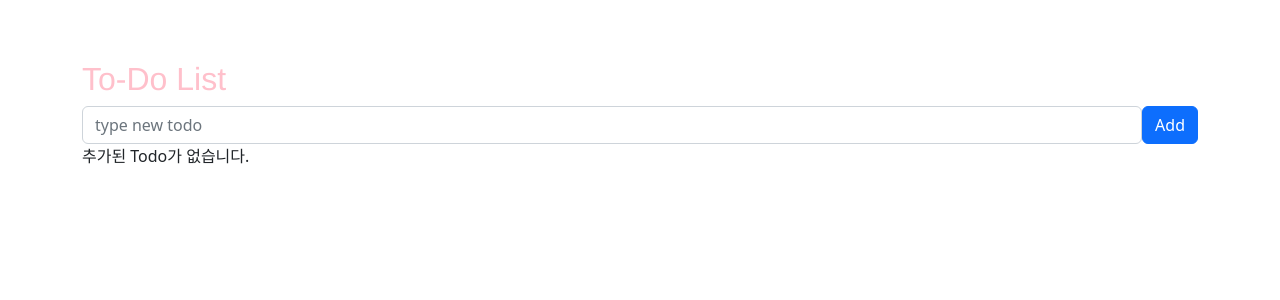
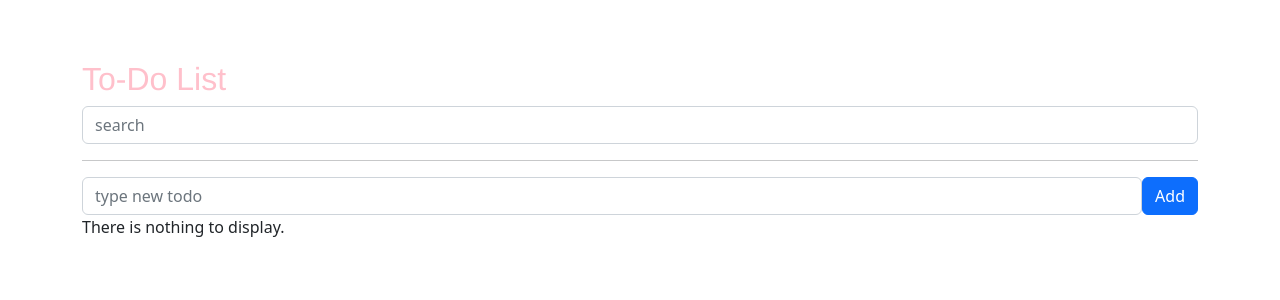
Before and after one commit to solbiko/vue3-project, a Vue app: page /todos in a window 1280 px wide. Shown: the top 300 px of the page. Built offline with nearby package versions, Linux system fonts and the light colour scheme.

Commit message:
검색기능 추가 (computed)

```diff
--- a/src/App.vue
+++ b/src/App.vue
@@ -1,9 +1,23 @@
 <template>
+
+
   <div class="container">
     <h2 class="title"> To-Do List </h2>
+
+    <input
+      type="text"
+      placeholder="search"
+      class="form-control"
+      v-model="searchText"
+    >
+    <hr>
+
     <TodoSimpleForm @add-todo="addTodo" />
+    <div v-if="!filteredTodos.length">
+      There is nothing to display.
+    </div>
     <TodoList
-      :todolist="todos"
+      :todolist="filteredTodos"
       @toggle-todo="toggleTodo"
       @delete-todo="deleteTodo"
     />
@@ -12,7 +26,7 @@
 </template>
 
 <script>
-import { ref } from 'vue';
+import { ref, computed } from 'vue';
 import TodoSimpleForm from './components/TodoSimpleForm.vue';
 import TodoList from './components/TodoList.vue';
 
@@ -41,12 +55,27 @@ export default {
       todos.value[index].completed = !todos.value[index].completed
     };
 
+
+    const searchText = ref('');
+    const filteredTodos = computed(() => {
+      if(searchText.value){
+        return todos.value.filter(todo => {
+          return todo.subject.includes(searchText.value);
+        })
+      }
+
+      return todos.value;
+    });
+
+
     return {
       todos,
       todoStyle,
       deleteTodo,
       addTodo,
       toggleTodo,
+      searchText,
+      filteredTodos,
     };
 
   }
--- a/src/components/TodoList.vue
+++ b/src/components/TodoList.vue
@@ -1,8 +1,4 @@
 <template>
-
-     <div v-if="!todolist.length">
-        추가된 Todo가 없습니다.
-    </div>
 
      <div
       v-for="(todo, index) in todolist"
```
Also changed, not shown: src/Test.vue (+31 -1 lines).
